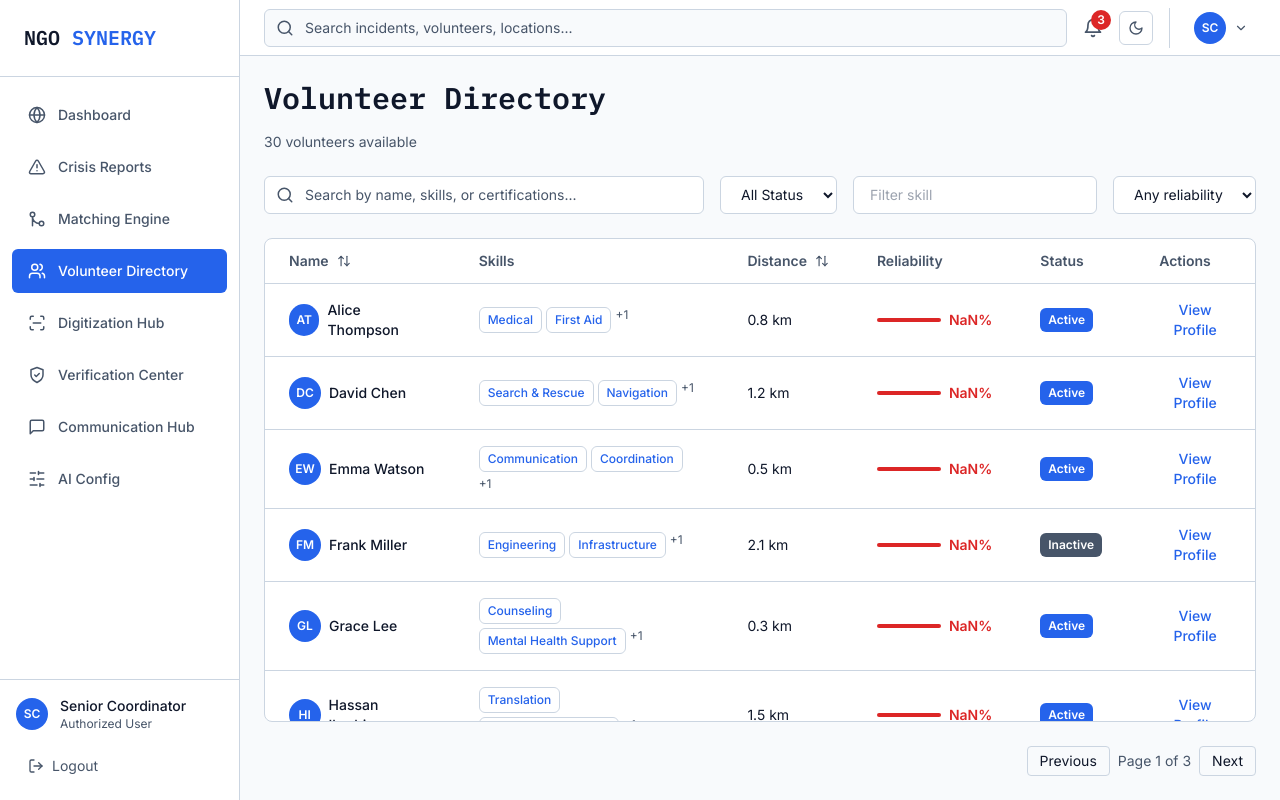
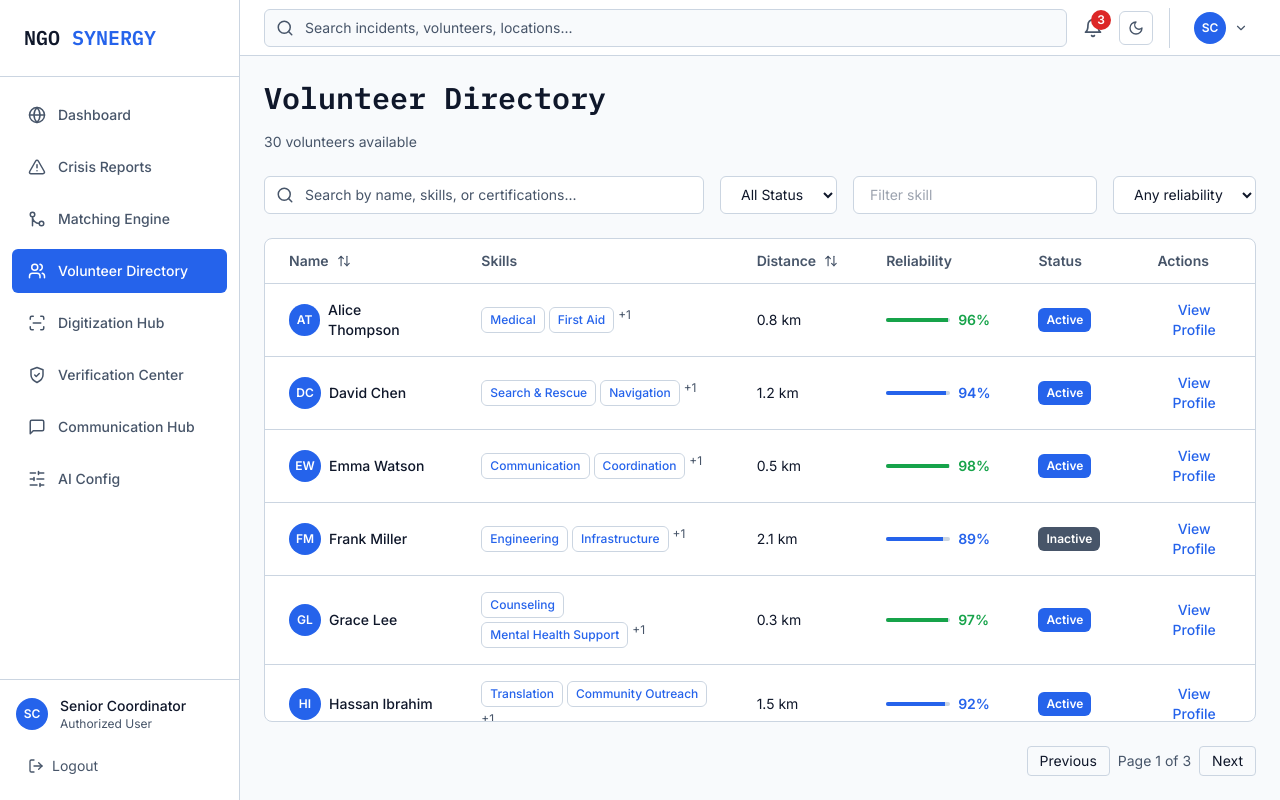
Before and after one commit to STIWARTs/NGOSynergy-GSC26, a React (Vite) app: page /volunteers in a window 1280 px wide. Built offline with nearby package versions, Linux system fonts and the light colour scheme; sample sign-in values are in the browser's storage.

Commit message:
Update VolunteerTable component field mappings

```diff
--- a/src/components/shared/VolunteerTable.tsx
+++ b/src/components/shared/VolunteerTable.tsx
@@ -90,7 +90,7 @@ export default function VolunteerTable({
         id: 'reliability',
         header: 'Reliability',
         cell: ({ row }: any) => (
-          <ReliabilityScore score={row.original.reliability} />
+          <ReliabilityScore score={row.original.reliabilityScore} />
         ),
       },
       {
```
